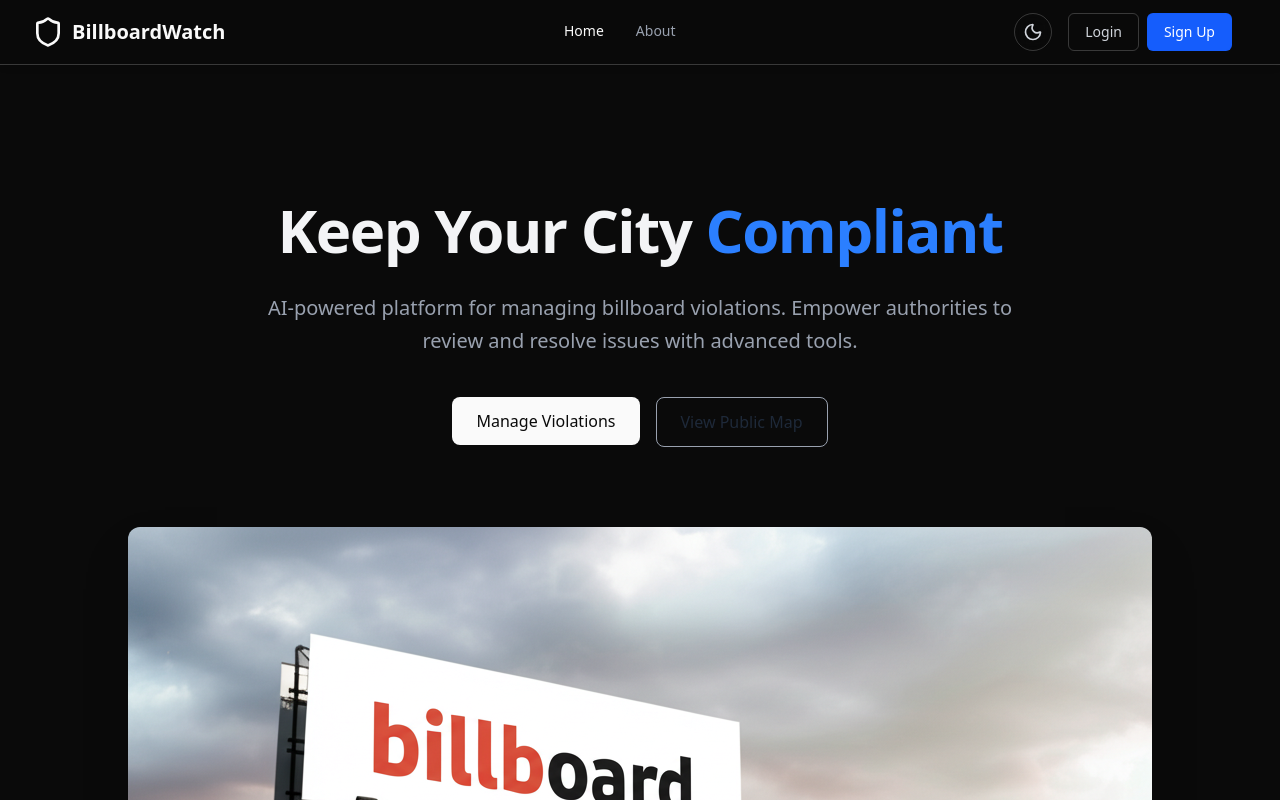
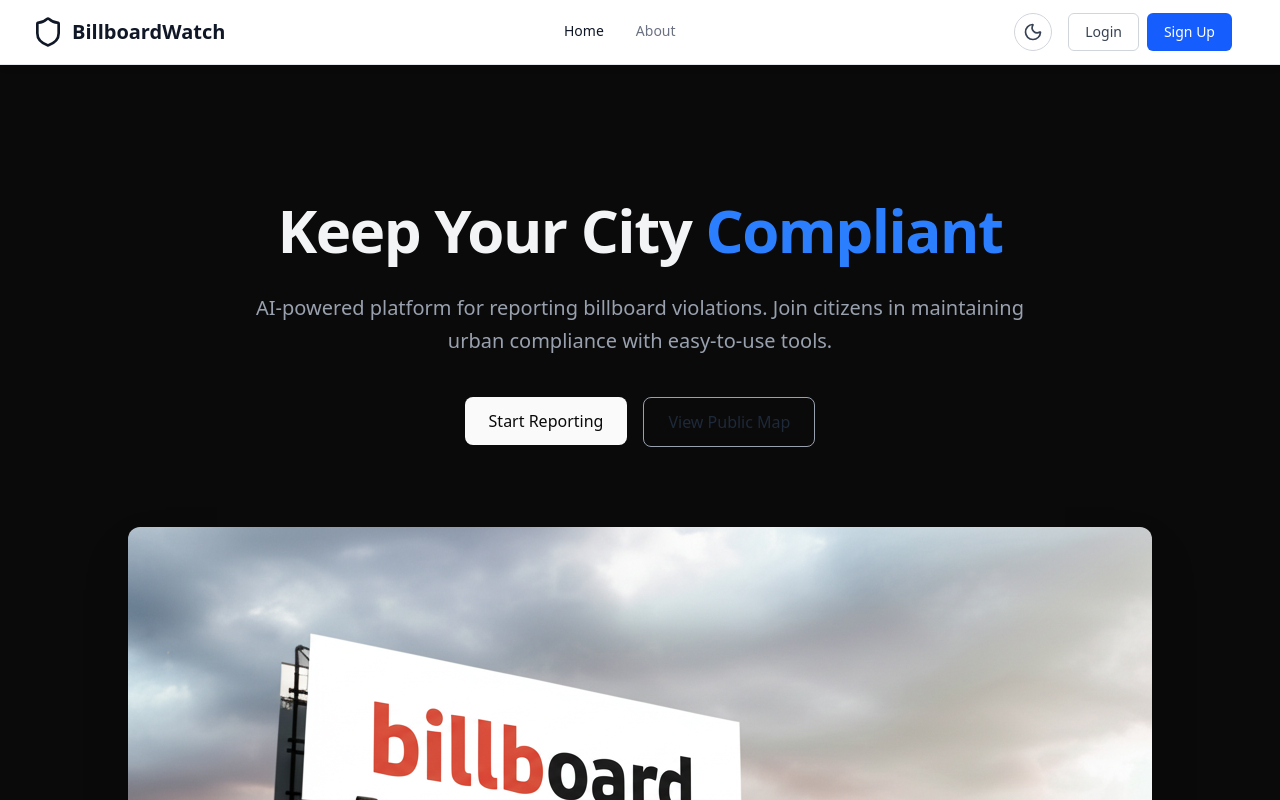
Before and after one commit to DebaPrasadbehura424/Project_Billboard, a React (Vite) app in the folder bill_frontend/: page / in a window 1280 px wide. Shown: the top 800 px of the page. Built offline with nearby package versions, Linux system fonts and the light colour scheme.

Commit message:
competed the billboard

```diff
--- a/bill_frontend/src/component/AuthorityDashComp/ShowingPendingReports.jsx
+++ b/bill_frontend/src/component/AuthorityDashComp/ShowingPendingReports.jsx
@@ -59,7 +59,7 @@ function ShowingPendingReports() {
   };
 
   const viewDetailsForPending = (id) => {
-    navigate(`/report-details/${id}`);
+    navigate(`/report-deatils/${id}`);
   };
 
   if (loading) {
--- a/bill_frontend/src/component/Navbar.jsx
+++ b/bill_frontend/src/component/Navbar.jsx
@@ -29,10 +29,7 @@ export default function NavBar() {
           { name: "DashBoard", href: "/citizen-dashboard" },
           { name: "HeatMap", href: "/heatmap" },
         ]
-      : [
-          { name: "Authority Dashboard", href: "/authority-dash" },
-          { name: "Reports", href: "/reports" },
-        ]
+      : [{ name: "Authority Dashboard", href: "/authority-dash" }]
     : [
         { name: "Home", href: "/" },
         { name: "About", href: "/about" },
@@ -40,17 +37,29 @@ export default function NavBar() {
 
   const [isOpen, setIsOpen] = useState(false);
   const location = useLocation();
-  const [theme, setTheme] = useState("light");
+
+  // ✅ fix: get theme from localStorage or default
+  const [theme, setTheme] = useState(
+    localStorage.getItem("theme") || "light"
+  );
+
+  // ✅ sync theme with document root + localStorage
+  useEffect(() => {
+    if (theme === "dark") {
+      document.documentElement.classList.add("dark");
+    } else {
+      document.documentElement.classList.remove("dark");
+    }
+    localStorage.setItem("theme", theme);
+  }, [theme]);
 
   const toggleTheme = () => {
     setTheme(theme === "dark" ? "light" : "dark");
-    document.documentElement.classList.toggle("dark");
   };
 
   // ✅ fetch user info based on role
   useEffect(() => {
     if (!authenticated) return;
-
     if (type === "citizen") {
       getCitizenData();
     } else if (type === "authority") {
@@ -63,19 +72,19 @@ export default function NavBar() {
     type === "authority"
       ? authorityLoading
         ? "Loading Authority..."
-        : authority?.email || authority?.email || "Authority"
+        : authority?.name || authority?.email || "Authority"
       : citizenLoading
       ? "Loading Citizen..."
       : citizen?.name || citizen?.email || "Citizen";
 
   return (
-    <nav className="sticky top-0 z-50 w-full bg-[#0A0A0A]/95 backdrop-blur-lg border-b border-[#FAFAFA]/20 shadow-md">
+    <nav className="sticky top-0 z-50 w-full bg-white dark:bg-[#0A0A0A]/95 backdrop-blur-lg border-b border-gray-200 dark:border-[#FAFAFA]/20 shadow-md transition-colors duration-300">
       <div className="container mx-auto px-4 sm:px-6 lg:px-8">
         <div className="flex h-16 items-center justify-between">
           {/* Logo */}
           <Link to="/" className="flex items-center space-x-2">
-            <Shield className="h-8 w-8 text-[#FAFAFA]" />
-            <span className="font-bold text-xl text-[#FAFAFA]">
+            <Shield className="h-8 w-8 text-gray-900 dark:text-[#FAFAFA]" />
+            <span className="font-bold text-xl text-gray-900 dark:text-[#FAFAFA]">
               BillboardWatch
             </span>
           </Link>
@@ -86,10 +95,10 @@ export default function NavBar() {
               <Link
                 key={item.name}
                 to={item.href}
-                className={`text-sm font-medium transition-colors duration-200 hover:text-[#FAFAFA] border-b-2 border-transparent hover:border-[#FAFAFA]/40 ${
+                className={`text-sm font-medium transition-colors duration-200 hover:text-gray-900 dark:hover:text-[#FAFAFA] border-b-2 border-transparent ${
                   location.pathname === item.href
-                    ? "text-[#FAFAFA] border-[#FAFAFA]/60"
-                    : "text-gray-400"
+                    ? "text-gray-900 dark:text-[#FAFAFA] border-gray-400 dark:border-[#FAFAFA]/60"
+                    : "text-gray-500 dark:text-gray-400"
                 }`}
               >
                 {item.name}
@@ -102,12 +111,12 @@ export default function NavBar() {
             {/* Theme toggle */}
             <button
               onClick={toggleTheme}
-              className="p-2 rounded-full hover:bg-[#0A0A0A]/80 transition-colors duration-200 backdrop-blur-sm border border-[#FAFAFA]/20"
+              className="p-2 rounded-full hover:bg-gray-100 dark:hover:bg-[#0A0A0A]/80 transition-colors duration-200 backdrop-blur-sm border border-gray-300 dark:border-[#FAFAFA]/20"
             >
               {theme === "dark" ? (
-                <Sun className="h-5 w-5 text-gray-300" />
+                <Sun className="h-5 w-5 text-yellow-400" />
               ) : (
-                <Moon className="h-5 w-5 text-gray-300" />
+                <Moon className="h-5 w-5 text-gray-700" />
               )}
               <span className="sr-only">Toggle theme</span>
             </button>
@@ -116,12 +125,12 @@ export default function NavBar() {
             <div className="hidden md:flex items-center space-x-2">
               {authenticated ? (
                 <>
-                  <span className="text-sm font-medium text-gray-300">
+                  <span className="text-sm font-medium text-gray-700 dark:text-gray-300">
                     {displayUser}
                   </span>
                   <button
                     onClick={logout}
-                    className="px-4 py-2 text-sm font-medium text-gray-300 hover:text-[#FAFAFA] transition-colors duration-200 border border-[#FAFAFA]/20 rounded-md hover:bg-[#0A0A0A]/80"
+                    className="px-4 py-2 text-sm font-medium text-gray-700 dark:text-gray-300 hover:text-gray-900 dark:hover:text-[#FAFAFA] transition-colors duration-200 border border-gray-300 dark:border-[#FAFAFA]/20 rounded-md hover:bg-gray-100 dark:hover:bg-[#0A0A0A]/80"
                   >
                     Logout
                   </button>
@@ -130,7 +139,7 @@ export default function NavBar() {
                 <>
                   <Link
                     to="/login"
-                    className="px-4 py-2 text-sm font-medium text-gray-300 hover:text-[#FAFAFA] transition-colors duration-200 border border-[#FAFAFA]/20 rounded-md hover:bg-[#0A0A0A]/80"
+                    className="px-4 py-2 text-sm font-medium text-gray-700 dark:text-gray-300 hover:text-gray-900 dark:hover:text-[#FAFAFA] transition-colors duration-200 border border-gray-300 dark:border-[#FAFAFA]/20 rounded-md hover:bg-gray-100 dark:hover:bg-[#0A0A0A]/80"
                   >
                     Login
                   </Link>
@@ -147,9 +156,9 @@ export default function NavBar() {
             {/* Mobile menu toggle */}
             <button
               onClick={() => setIsOpen(!isOpen)}
-              className="md:hidden p-2 rounded-full hover:bg-[#0A0A0A]/80 transition-colors duration-200 backdrop-blur-sm border border-[#FAFAFA]/20"
+              className="md:hidden p-2 rounded-full hover:bg-gray-100 dark:hover:bg-[#0A0A0A]/80 transition-colors duration-200 backdrop-blur-sm border border-gray-300 dark:border-[#FAFAFA]/20"
             >
-              <Menu className="h-5 w-5 text-gray-300" />
+              <Menu className="h-5 w-5 text-gray-700 dark:text-gray-300" />
               <span className="sr-only">Toggle menu</span>
             </button>
           </div>
--- a/bill_frontend/src/hooks/Authority/GetAuthorityInfo.js
+++ b/bill_frontend/src/hooks/Authority/GetAuthorityInfo.js
@@ -10,12 +10,6 @@ export const useGetAuthorityInfo = () => {
     setError("");
 
     try {
-      // ✅ First check type
-      const userType = localStorage.getItem("userType"); // "citizen" | "authority"
-      if (userType !== "authority") {
-        throw new Error("Not an authority account.");
-      }
-
       const token = localStorage.getItem("authorityToken");
       if (!token) {
         throw new Error("No authority token found...");
--- a/bill_frontend/src/middleware/RollBasedAccessController.jsx
+++ b/bill_frontend/src/middleware/RollBasedAccessController.jsx
@@ -3,7 +3,7 @@ import { createContext, useContext, useState } from "react";
 const CreateContext = createContext(undefined);
 
 export const RollbasedProvider = ({ children }) => {
-  const [type, setType] = useState("authority"); // default: citizen
+  const [type, setType] = useState("citizen"); // default: citizen
 
   return (
     <CreateContext.Provider value={{ type, setType }}>
--- a/bill_frontend/src/pages/Home.jsx
+++ b/bill_frontend/src/pages/Home.jsx
@@ -34,11 +34,20 @@ function Home() {
           </div>
 
           <div className="flex flex-col sm:flex-row gap-4 justify-center">
-            <Link to={authenticated ? "/citizen-dashboard" : "/login"}>
+            <Link
+              to={
+                !authenticated
+                  ? "/login"
+                  : type === "citizen"
+                    ? "/citizen-dashboard"
+                    : "/authority-dash"
+              }
+            >
               <Button>
-                {type === "citizen" ? "Start Reporting" : "Manage Violations"}
+                {type === "citizen" ? "Start Reporting" : "Start Managing"}
               </Button>
             </Link>
+
             <Link to={authenticated ? "/heatmap" : "/login"}>
               <Button variant="outline">View Public Map</Button>
             </Link>
@@ -192,7 +201,15 @@ function Home() {
               : "Join authorities in managing violations to ensure a safe and compliant urban environment."}
           </p>
           <div className="flex flex-col sm:flex-row gap-4 justify-center">
-            <Link to={authenticated ? "/citizen-dashboard" : "/login"}>
+            <Link
+              to={
+                !authenticated
+                  ? "/login"
+                  : type === "citizen"
+                    ? "/citizen-dashboard"
+                    : "/authority-dash"
+              }
+            >
               <Button>
                 {type === "citizen" ? "Start Reporting" : "Start Managing"}
               </Button>
```
Also changed, not shown: 8 other files (tests, documents, lock files or other folders).
